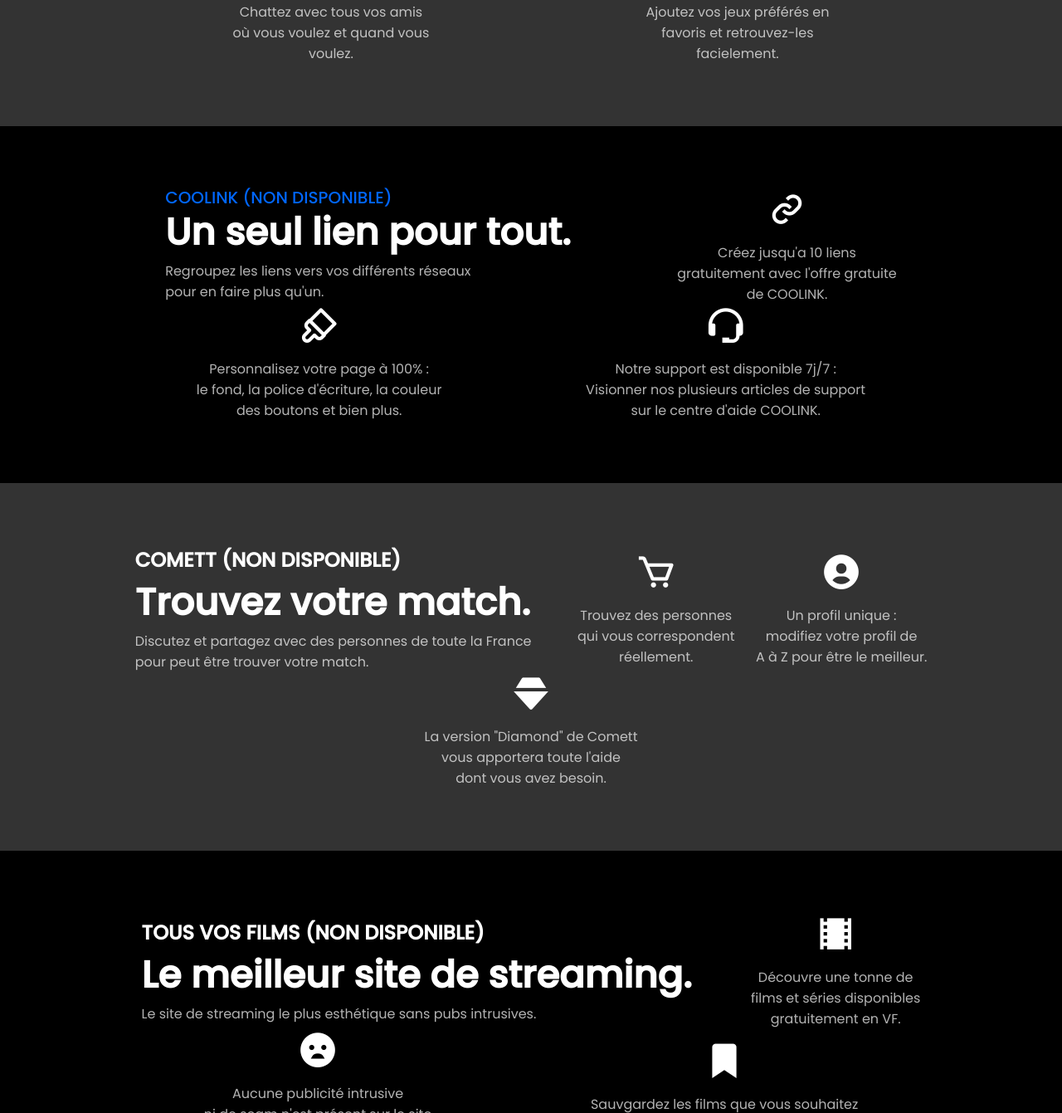
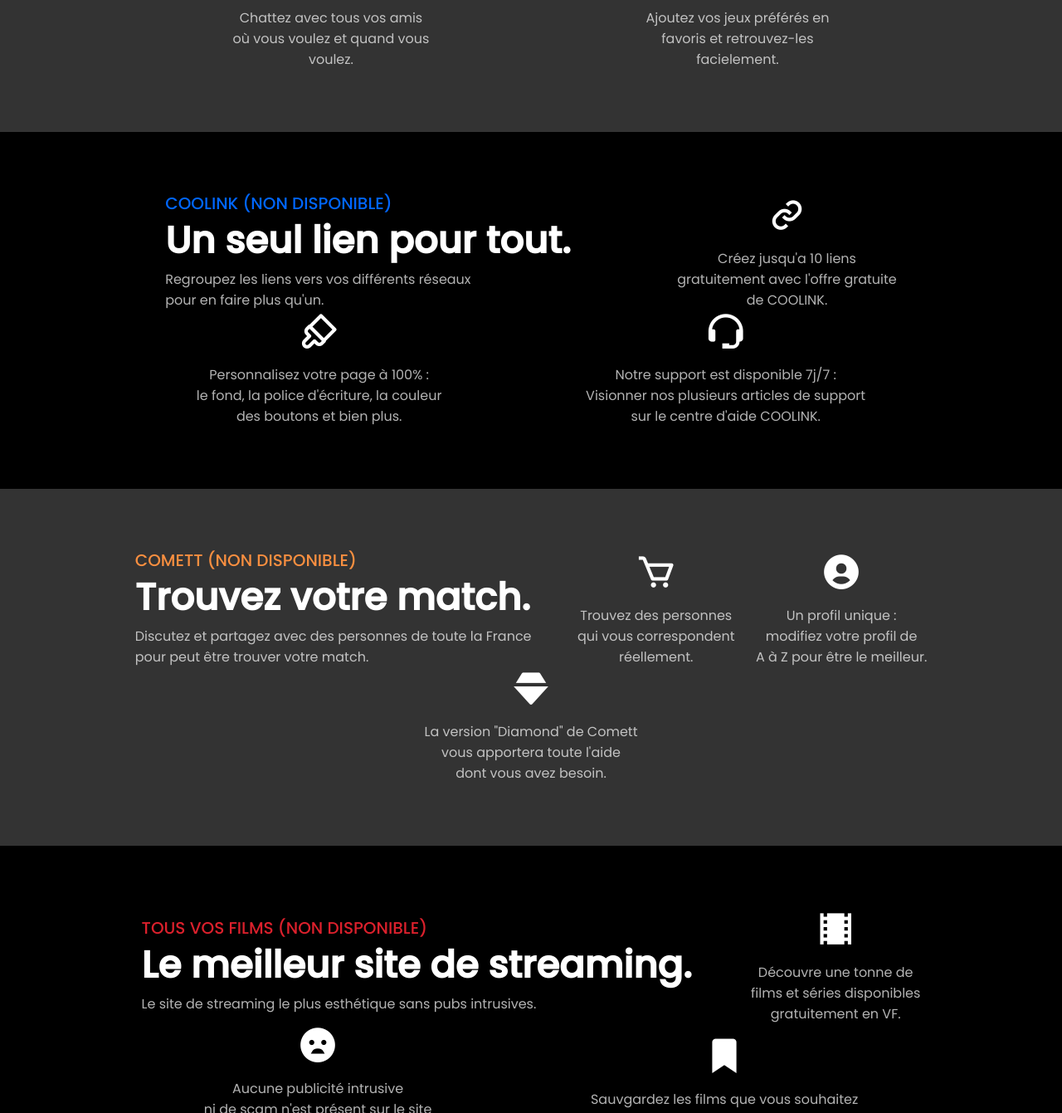
Before and after one commit to Shonned/KPEYRON, a plain HTML site: page index.html in a window 1280 px wide. Shown: the part 1423-2764 px from the top of the page at 83% size. Drawn offline with nearby package versions, Linux system fonts and the light colour scheme; a web font is replaced by a local one.

Commit message:
Updated Services

```diff
--- a/css/app.css
+++ b/css/app.css
@@ -186,11 +186,22 @@ a {
     line-height: 15px;
 }
 
+.service .service-title, .service .service-title-2, .service .service-title-3, .service .service-title-4 {
+    font-size: 20px;
+    font-weight: 500;
+    line-height: 22px;
+}
+
 .service .service-title-2 {
     color: #0066ff;
-    font-size: 20px;
-    font-weight: 500;
-    line-height: 15px;
+}
+
+.service .service-title-3 {
+    color: #F98F40;
+}
+
+.service .service-title-4 {
+    color: #DB202C;
 }
 
 .service h1 {
```
